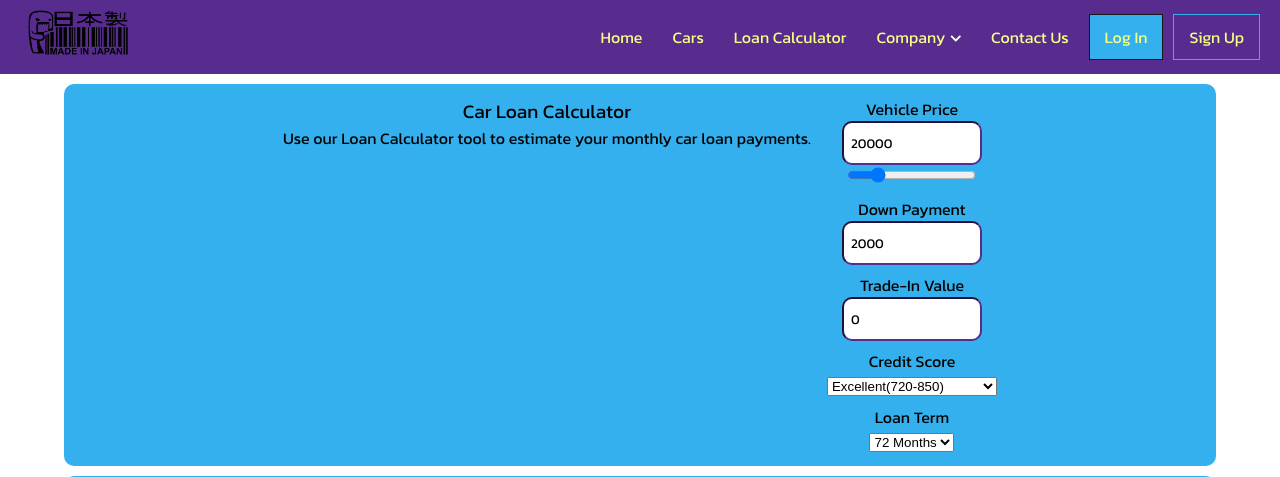
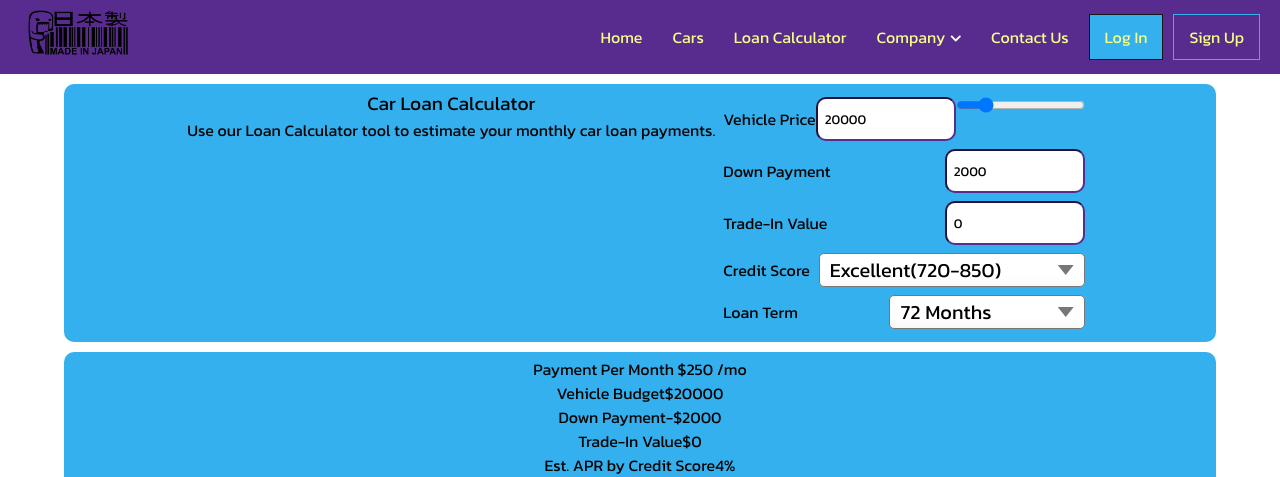
Before and after one commit to ZachB123/J-z-JDM, a Flask app: page /loan in a window 1280 px wide. Shown: the top 477 px of the page. Run offline with Flask 2, Linux system fonts and the light colour scheme; some libraries are stand-ins or nearby versions.

Commit message:
git is being weird

```diff
--- a/static/css/loan.css
+++ b/static/css/loan.css
@@ -1,3 +1,21 @@
+/* this is put here to reset the style of the select elements */
+select {
+    appearance: none;
+    background-color: transparent;
+    border: none;
+    padding: 0 1em 0 0;
+    margin: 0;
+    width: 100%;
+    font-family: inherit;
+    font-size: inherit;
+    cursor: inherit;
+    line-height: inherit;
+    outline: none;
+}
+select::-ms-expand {
+    display: none;
+}
+
 .loan-container {
    text-align: center;
 }
@@ -22,6 +40,10 @@
 
 .loan-box-spacing {
     margin: 8px 8px 8px 8px;
+    display: flex;
+    justify-content: space-between;
+    flex: 1 1 auto;
+    overflow: auto;
 }
 
 .info-header {
@@ -47,6 +69,48 @@
     font-family: 'Kanit';
 }
 
-.vehicle.price {
-    display: flex;
+.range-slider .slider-price{
+    display: block;
 }
+
+.dropdowns {
+    width: 100%;
+  min-width: 15ch;
+  max-width: 30ch;
+  border: 1px solid #777;
+  border-radius: 0.25em;
+  padding: 0.25em 0.5em;
+  font-size: 1.25rem;
+  cursor: pointer;
+  line-height: 1.1;
+  background-color: #fff;
+  background-image: linear-gradient(to top, #f9f9f9, #fff 33%);
+  display: grid;
+  grid-template-areas: "select";
+  align-items: center;
+  position: relative;
+}
+
+.dropdowns::after {
+    content: "";
+    width: 0.8em;
+    height: 0.5em;
+    background-color: #777;
+    clip-path: polygon(100% 0%, 0 0%, 50% 100%);
+    justify-self: end;
+}
+
+select,
+.dropdowns:after {
+  grid-area: select;
+}
+
+select:focus + .focus {
+    position: absolute;
+    top: -1px;
+    left: -1px;
+    right: -1px;
+    bottom: -1px;
+    border: 2px solid var(--select-focus);
+    border-radius: inherit;
+}
--- a/static/js/loan.js
+++ b/static/js/loan.js
@@ -1,3 +1,4 @@
+// the following blocks of code makes it so that the user is not able to type anything other than numbers into the input fields
 let digitPeriodRegExp = new RegExp('\\d|\\.');
 let input1 = document.querySelector('#priceInput');
 
@@ -99,6 +100,8 @@ input3.addEventListener('input', function(event) {
     input3.selectionEnd = input3.selectionStart;
 }, false);
 
+// the code below creates the functionality for the loan calculator
+// define the variables with preset amounts
 let loanAmount = 20000;
 let sliderValue = 20000;
 let downPayment = 2000;
@@ -107,6 +110,9 @@ let creditScore = .045;
 let loanTerm = 72;
 let cost = (((Number(loanAmount) - (Number(downPayment) + Number(tradeIn)))/Number(loanTerm))*(1+(Number(creditScore)/12)));
 
+loanCalculator();
+
+// adds event listeners to each input field so that when the value changes the variable is updated
 document.querySelector("#priceSlider").addEventListener("change", () => {loanSliderMatch(); loanCalculator(); });
 document.querySelector("#priceInput").addEventListener("change", () => {loanInputMatch(); loanCalculator();});
 document.querySelector("#downPaymentSelector").addEventListener("change", () => {downPaymentMatch(); loanCalculator();});
@@ -114,6 +120,7 @@ document.querySelector("#tradeInSelector").addEventListener("change", () => {tra
 document.querySelector("#creditScoreSelector").addEventListener("change", () => {creditScoreMatch(); loanCalculator();});
 document.querySelector("#termDropdownSelector").addEventListener("change", () => {loanTermMatch(); loanCalculator();});
 
+// each of these functions run when their input field triggers the event listener then they update the values
 function loanSliderMatch() {
     sliderValue = document.querySelector("#priceSlider").value;
     loanAmount = Number(sliderValue);
--- a/templates/loan.html
+++ b/templates/loan.html
@@ -12,7 +12,7 @@
 {% block body %}
     <div class="loan-container">
         <div class="loan-info-container loan-input">
-            <div class="top-information loan-box-spacing">
+            <div class="top-information">
                 <span class="info-header">
                     Car Loan Calculator
                 </span>
@@ -21,7 +21,7 @@
                 </span>
             </div>
             <div class="calculator-input">
-                <div class="vehicle-price loan-box-spacing">
+                <div class="loan-box-spacing" id="vehicle-price">
                     <span class="box-label">
                         Vehicle Price
                     </span>
@@ -49,12 +49,15 @@
                     <span class="box-label">Credit Score</span>
                     <div class="credit-score-dropdown input-boxes">
                         <label for="creditScores" class="dropdownLabels"></label>
+                        <div class="dropdowns">
                             <select name="creditScores" id="creditScoreSelector">
                                 <option value=".045" class="dropdown-input-buttons" id="excellentCredit">Excellent(720-850)</option>
                                 <option value=".075" class="credit-input-buttons" id="goodCredit">Good(660-719)</option>
                                 <option value=".129" class="credit-input-buttons" id="averageCredit">Average(600-659)</option>
                                 <option value=".174" class="credit-input-buttons" id="belowCredit">Below Average(300-599)</option>
+                                <span class="focus"></span>
                             </select>
+                        </div>
                     </div>
                 </div>
                 <div class="loan-term loan-box-spacing">
@@ -62,12 +65,15 @@
                     <span class="box-label">Loan Term</span>
                     <div class="input-boxes">
                         <label for="loanTerms" class="dropdownLabels"></label>
+                        <div class="dropdowns">
                             <select name="loanTerms" id="termDropdownSelector">
                                 <option value="72" class="dropdown-input-buttons" id="months72">72 Months</option>
                                 <option value="60" class="dropdown-input-buttons" id="months60">60 Months</option>
                                 <option value="48" class="dropdown-input-buttons" id="months48">48 Months</option>
                                 <option value="36" class="dropdown-input-buttons" id="months36">36 Months</option>
+                                <span class="focus"></span>
                             </select>
+                        </div>
                     </div>
                 </div>
             </div>
```
Lines whose indentation alone changed are shown as unchanged.
